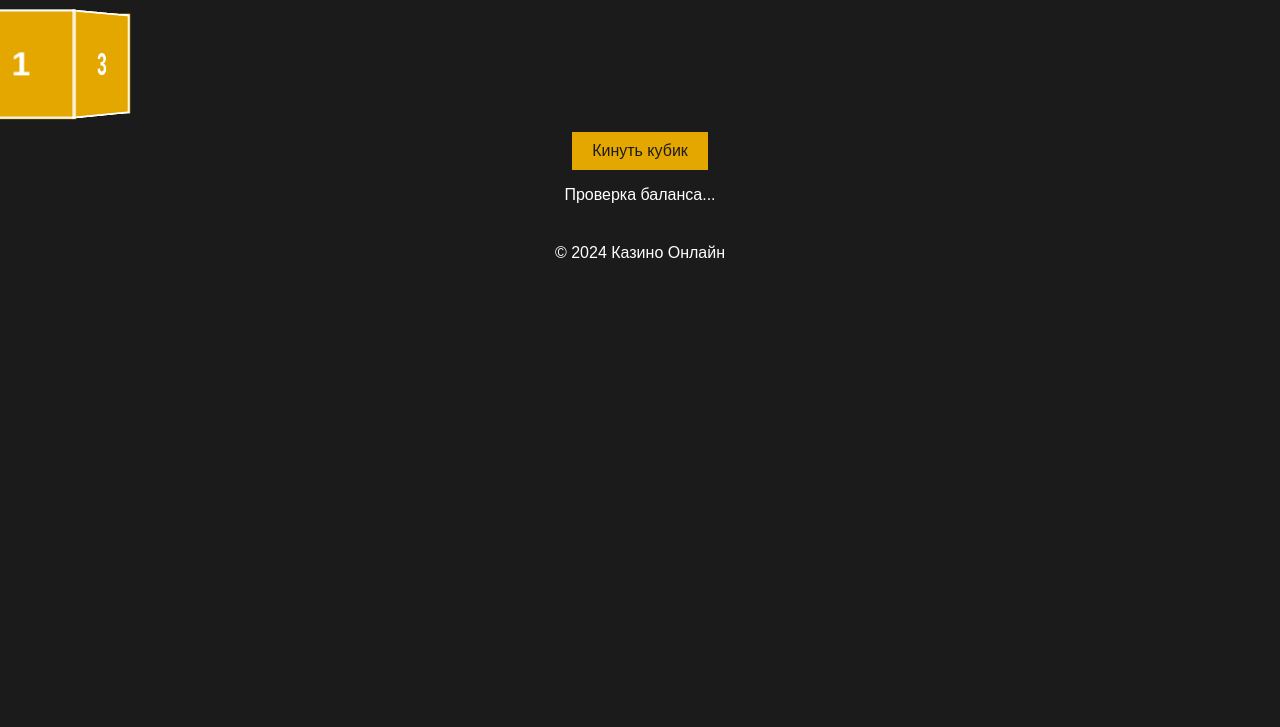
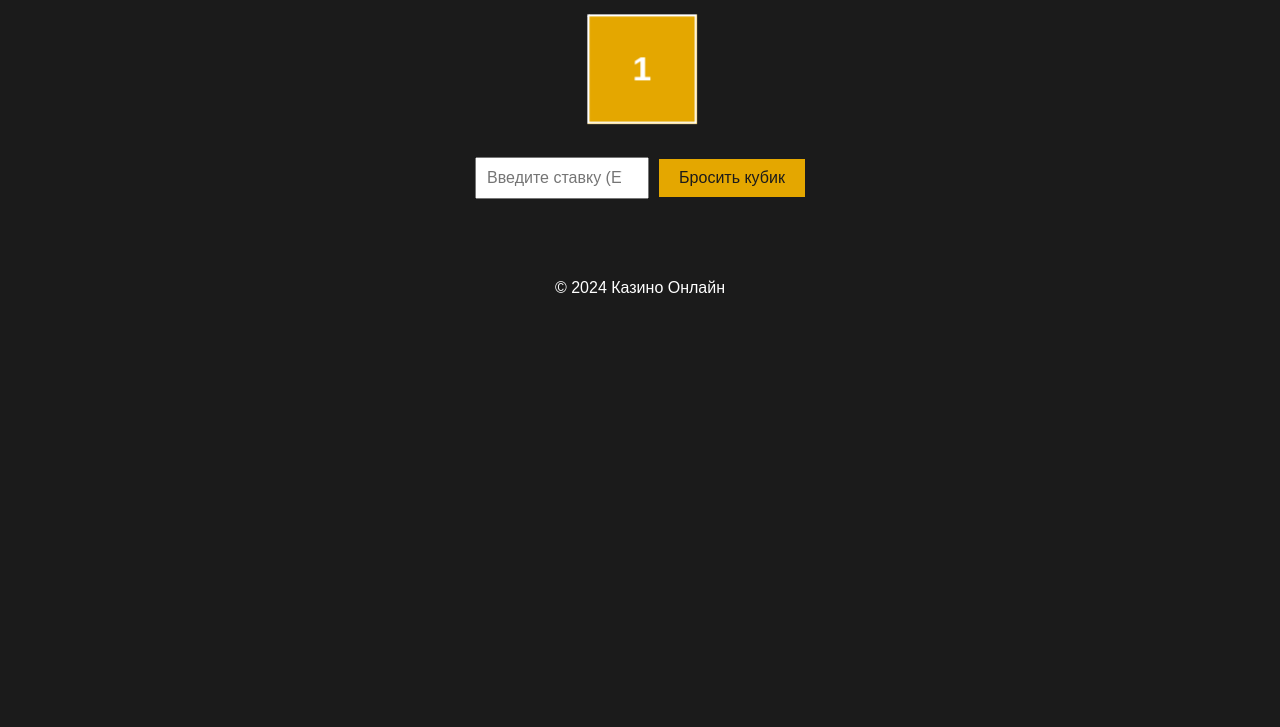
Before and after one commit to pixxta/blockchain_lab4, a plain HTML site: page index.html in a window 1280 px wide. Shown: the part 73-800 px from the top of the page. Drawn offline with Linux system fonts and the light colour scheme.

Commit message:
Продолжение казино 6

```diff
--- a/index.html
+++ b/index.html
@@ -10,6 +10,9 @@
     <div class="container">
         <header>
             <h1>Добро пожаловать в Казино!</h1>
+            <div class="balance-info">
+                <p id="balanceText">Проверка баланса...</p>
+            </div>
         </header>
         <main>
             <div class="game">
@@ -24,14 +27,12 @@
                     </div>
                 </div>
                 <div class="controls">
-                    <button id="rollDiceButton">Кинуть кубик</button>
+                    <input type="number" id="betInput" step="0.001" min="0.001" max="0.01" placeholder="Введите ставку (ETH)">
+                    <button id="rollDiceButton">Бросить кубик</button>
                 </div>
-            </div>
-            <div class="balance">
-                <p id="balanceText">Проверка баланса...</p>
-            </div>
-            <div class="result">
-                <p id="resultText"></p>
+                <div class="result">
+                    <p id="resultText"></p>
+                </div>
             </div>
         </main>
         <footer>
--- a/styles.css
+++ b/styles.css
@@ -112,3 +112,32 @@ footer {
     margin: 20px;
     font-size: 1.5em;
 }
+
+/* Ваши текущие стили остаются без изменений */
+
+.game {
+    position: relative;
+    margin-top: 20px;
+    display: flex;
+    flex-direction: column;
+    align-items: center;
+}
+
+.controls {
+    margin-top: 20px;
+    display: flex;
+    align-items: center;
+}
+
+input[type="number"] {
+    padding: 10px;
+    font-size: 1em;
+    width: 150px;
+    margin-right: 10px;
+}
+
+/* Добавленные стили для результата */
+.result {
+    margin-top: 20px;
+    text-align: center;
+}
```
